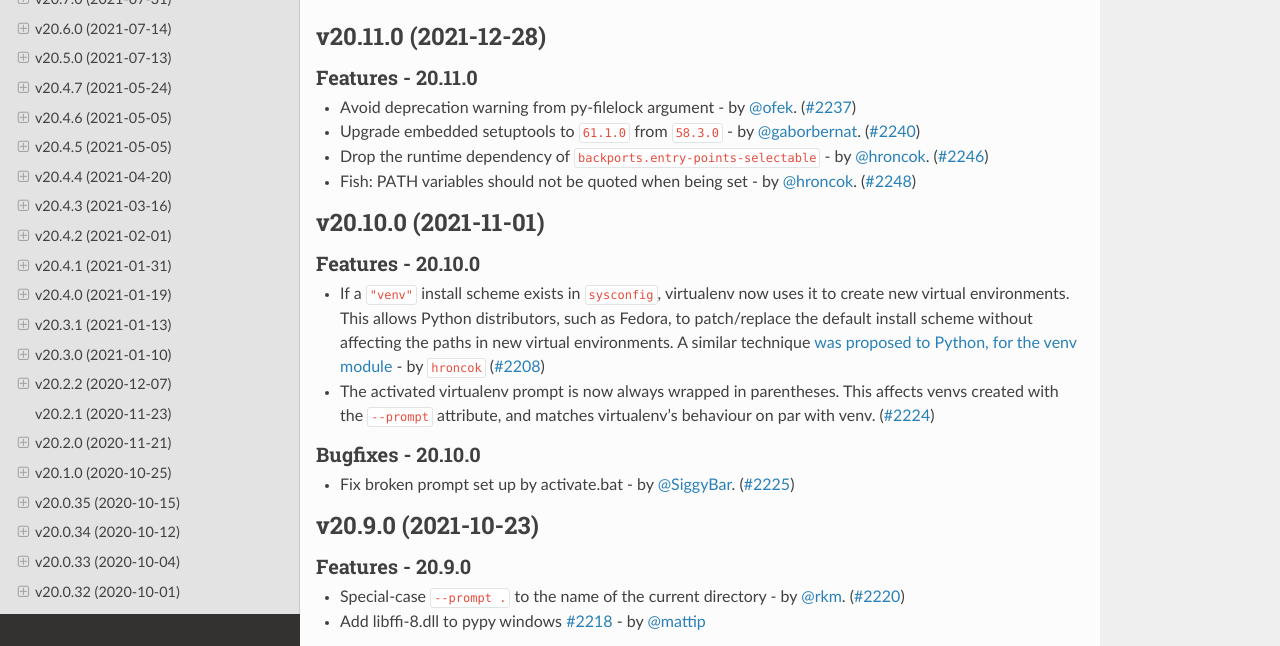
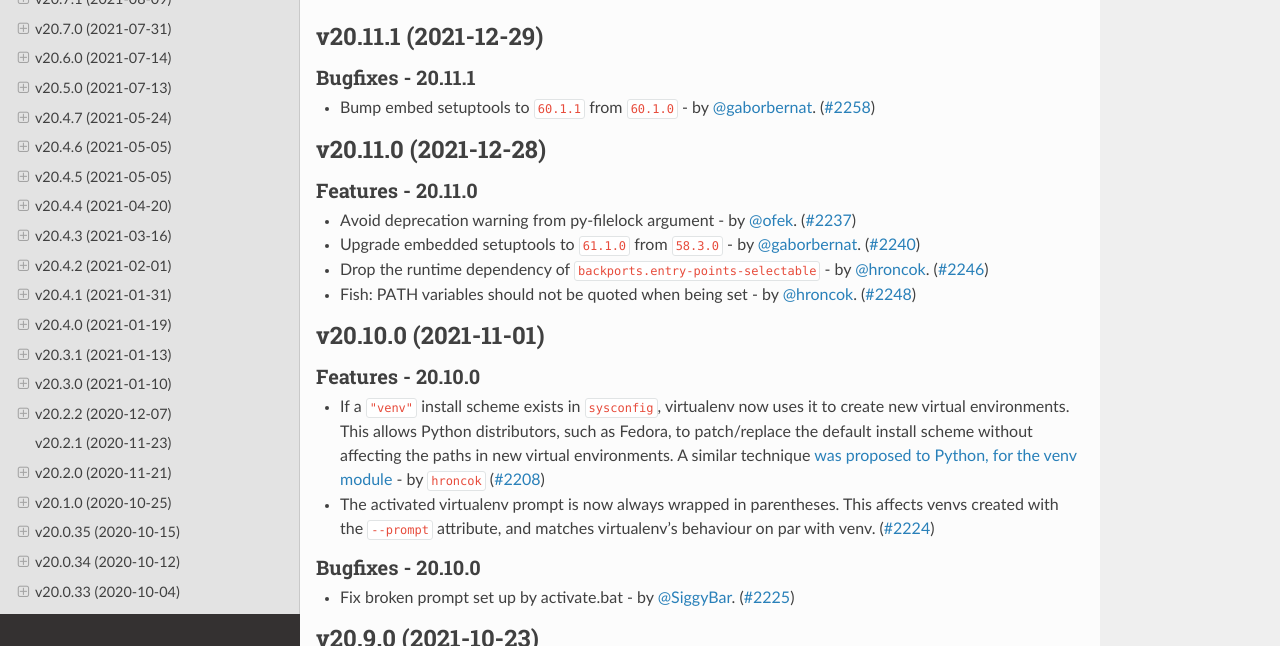
Before and after one commit to pypa/virtualenv, a Sphinx documentation site: the page built from docs/changelog.rst, in a window 1280 px wide and 900 px high, cut to the strip 254-900 px from the top of the window. Built offline with Sphinx 7.4.7 and the Read the Docs theme 2.0.0, drawn with Linux system fonts in a browser that asks for light colours; pages that are not in the unit, such as notebooks, are missing from menus; the version number could not be read and is left out; some of the changed text lies outside the part shown.

Commit message:
release 20.11.1

```diff
--- a/docs/changelog.rst
+++ b/docs/changelog.rst
@@ -4,6 +4,14 @@ Release History
 .. include:: _draft.rst
 
 .. towncrier release notes start
+
+v20.11.1 (2021-12-29)
+---------------------
+
+Bugfixes - 20.11.1
+~~~~~~~~~~~~~~~~~~
+- Bump embed setuptools to ``60.1.1`` from ``60.1.0`` - by :user:`gaborbernat`. (`#2258 <https://github.com/pypa/virtualenv/issues/2258>`_)
+
 
 v20.11.0 (2021-12-28)
 ---------------------
--- a/docs/changelog/2258.bugfix.rst
+++ /dev/null
@@ -1 +0,0 @@
-Bump embed setuptools to ``60.1.1`` from ``60.1.0`` - by :user:`gaborbernat`.
```
